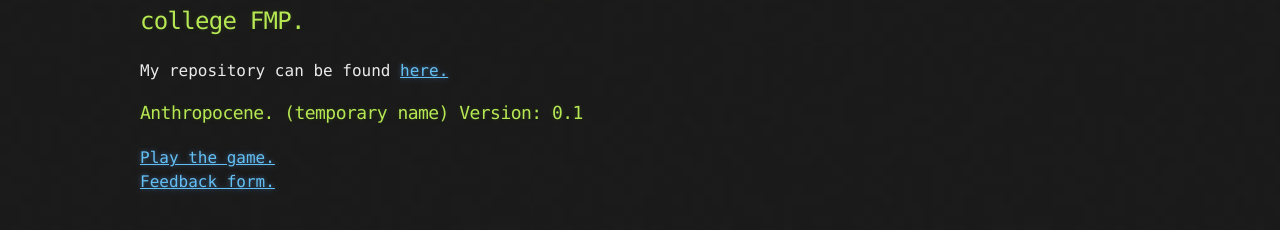
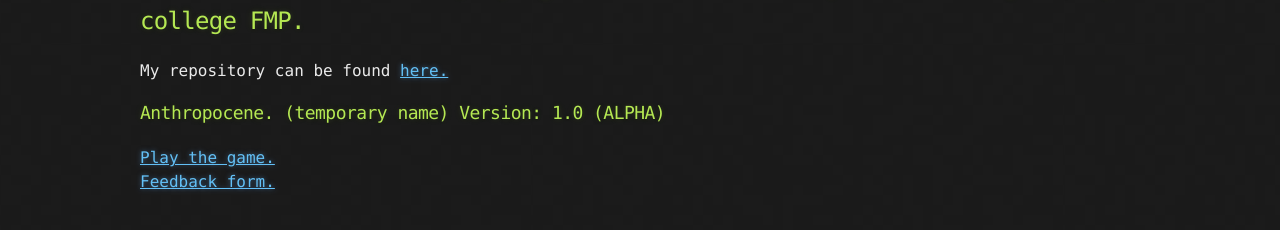
Before and after one commit to ElliotEserin/Portfolio, a Jekyll site: the page built from FMP.md, in a window 1280 px wide. Shown: the part 488-718 px from the top of the page. Built offline with Jekyll 4.4.1, drawn with Linux system fonts in a browser that asks for light colours; our own code applies the rules of GitHub Pages for plain Markdown files; the repository's description, which GitHub fills in, is left out.

Commit message:
Update FMP.md

```diff
--- a/FMP.md
+++ b/FMP.md
@@ -8,7 +8,7 @@ layout: default
 
 My repository can be found [here.](https://github.com/ElliotEserin/Anthropocene-FMP-game)
 
-### Anthropocene. (temporary name) Version: 0.1
+### Anthropocene. (temporary name) Version: 1.0 (ALPHA)
 
 <a href="game.html"> Play the game. </a>
 <br>
```
